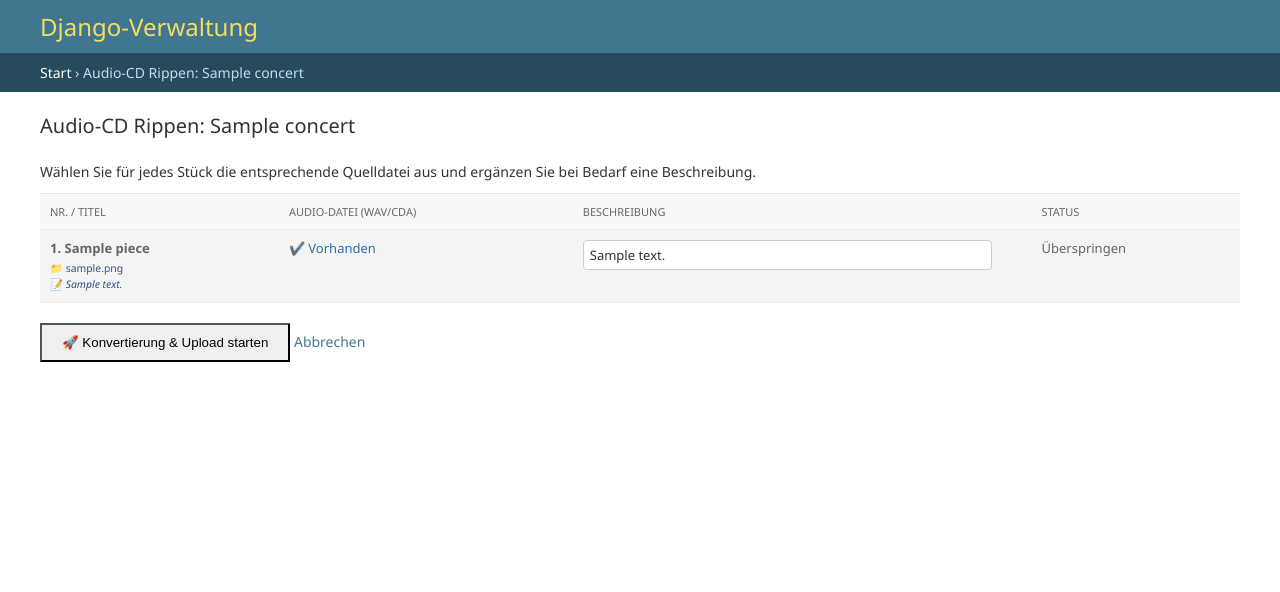
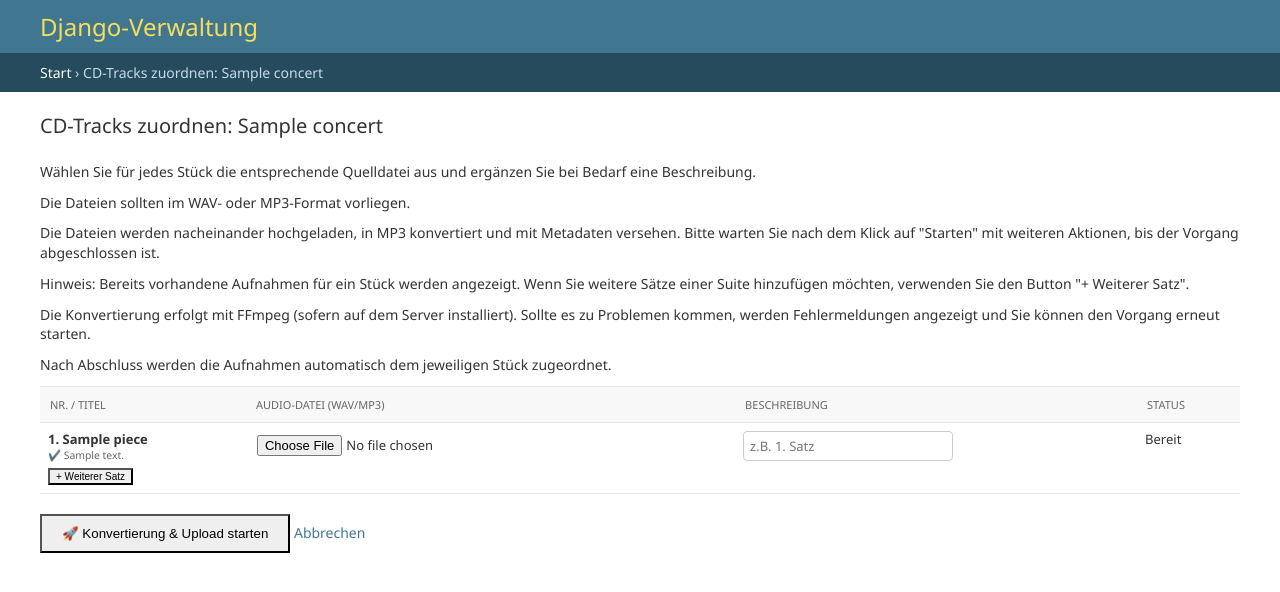
Before and after one commit to tubadour-sw/scorelib, a Django app: page /admin/audio-ripping/1/ in a window 1280 px wide. Shown: the top 592 px of the page. Run offline with Django 5.2, Linux system fonts and the light colour scheme; a user stored in the database is signed in; tables that the repository leaves empty hold one stand-in row (values such as "Sample post").

Commit message:
improve uploading of audio recordings and unify previous uploading feature

```diff
--- a/scorelib/views.py
+++ b/scorelib/views.py
@@ -34,6 +34,7 @@ from django.http import FileResponse, JsonResponse
 from django.contrib.auth.models import User
 from django.utils.text import slugify
 from django.views.decorators.http import require_POST
+from django.conf import settings
 
 
 # Importiere deine Modelle
@@ -968,100 +969,62 @@ def merge_cluster_confirm(request, model_name):
     return render(request, 'admin/merge_cluster_confirm.html', context)
 
 
+@require_POST
 @login_required
-@require_POST
 def process_single_audio(request):
-    from .models import SiteSettings, Piece, Concert, AudioRecording
-    import subprocess
-    import os
-    from django.conf import settings
+    try:
+        piece_id = request.POST.get('piece_id')
+        concert_id = request.POST.get('concert_id')
+        description = request.POST.get('description', '')
+        audio_file = request.FILES.get('audio_file')
 
-    site_settings = SiteSettings.objects.first()
-    if not site_settings or not site_settings.audio_ripping_enabled:
-        return JsonResponse({'error': 'Feature deaktiviert'}, status=403)
+        piece = get_object_or_404(Piece, pk=piece_id)
+        concert = get_object_or_404(Concert, pk=concert_id)
 
-    piece_id = request.POST.get('piece_id')
-    concert_id = request.POST.get('concert_id')
-    order_num = request.POST.get('order_num', '')
-    description = request.POST.get('description', '')
-    audio_file = request.FILES.get('file')
+        # step 1: store uploaded file temporarily
+        temp_filename = f"rip_T{piece_id}_{audio_file.name}"
+        temp_dir = os.path.join(settings.MEDIA_ROOT, 'temp')
+        os.makedirs(temp_dir, exist_ok=True)
+        temp_path = os.path.join(temp_dir, temp_filename)
 
-    piece = get_object_or_404(Piece, pk=piece_id)
-    concert = get_object_or_404(Concert, pk=concert_id)
-
-    upload_subfolder = 'concerts/audio'
-    safe_piece = "".join(x for x in piece.title if x.isalnum() or x in "._- ")
-    safe_concert = "".join(x for x in concert.title if x.isalnum() or x in "._- ")
-    output_name = f"{safe_concert}_{safe_piece}__c{concert.id}_p{piece.id}.mp3".replace(' ', '_')
-    output_rel_path = os.path.join(upload_subfolder, output_name)
-    output_full_path = os.path.join(settings.MEDIA_ROOT, output_rel_path)
-
-    # Temporärer Pfad für die Rohdatei
-    temp_path = os.path.join(settings.MEDIA_ROOT, 'temp', f"rip_{audio_file.name}")
-
-    # Verzeichnisse sicherstellen
-    os.makedirs(os.path.dirname(temp_path), exist_ok=True)
-    os.makedirs(os.path.dirname(output_full_path), exist_ok=True)
-
-    try:
-        # 1. Originaldatei (WAV/CDA) temporär speichern
         with open(temp_path, 'wb+') as f:
             for chunk in audio_file.chunks():
                 f.write(chunk)
 
-        # 2. ffmpeg Aufruf mit allen Metadaten (inkl. Kommentar)
-        cmd = [
-            'ffmpeg', '-threads', '1', '-i', temp_path,
-            '-codec:a', 'libmp3lame', '-qscale:a', '6', # Gute Kompression
-            '-metadata', f'title={piece.title}',
-            '-metadata', f'artist={site_settings.band_name}',
-            '-metadata', f'album={concert.title}',
-            '-metadata', f'date={concert.date.year if concert.date else ""}',
-            '-metadata', f'track={order_num}',
-            '-metadata', f'comment={description}', # Beschreibung in MP3-Tag
-            output_full_path, '-y'
-        ]
-
-        subprocess.run(cmd, check=True, capture_output=True)
-
-        # 3. Datenbank-Eintrag erstellen oder aktualisieren
-        recording, created = AudioRecording.objects.update_or_create(
+        # step 2: create or update AudioRecording entry with temp file path
+        recording = AudioRecording.objects.create(
             piece=piece,
             concert=concert,
-            defaults={
-                'audio_file': output_rel_path,
-                'description': description
-            }
+            description=description,
+            audio_file=os.path.join('temp', temp_filename)
         )
+
+        # step 3: process the file (e.g. convert to mp3, add metadata)
+        # and move to final location. This will be done by the signaling mechanism
+        # so we only need to report success.
 
         return JsonResponse({'status': 'success', 'piece': piece.title})
 
     except Exception as e:
+        import traceback
+        print(traceback.format_exc())
         return JsonResponse({'status': 'error', 'message': str(e)}, status=500)
-    finally:
-        if os.path.exists(temp_path):
-            os.remove(temp_path)
-
-# views.py
 
 @login_required
 def audio_ripping_page(request, concert_id):
     """Display the audio ripping interface for a specific concert, showing all pieces in the program."""
     concert = get_object_or_404(Concert, pk=concert_id)
-    # we want to show all pieces in the concert's program, sorted by their order in the program
     program_items = ProgramItem.objects.filter(concert=concert).order_by('order')
 
-    recordings = AudioRecording.objects.filter(concert=concert)
-    rec_mapping = {rec.piece_id: rec for rec in recordings}
-
-    # attach existing recordings to program items if they exist, for display in the template
+    # load all existing recordings for this concert in one query and map them by piece ID for easy access
     for item in program_items:
-        item.existing_recording = rec_mapping.get(item.piece.id)
+        item.existing_recordings = AudioRecording.objects.filter(
+            concert=concert, piece=item.piece
+        )
 
     context = {
         'concert': concert,
         'program_items': program_items,
-        'title': f'Audio-CD Rippen: {concert.title}'
+        'title': f'CD-Tracks zuordnen: {concert.title}'
     }
-
     return render(request, 'admin/audio_ripping.html', context)
--- a/templates/admin/audio_ripping.html
+++ b/templates/admin/audio_ripping.html
@@ -2,57 +2,40 @@
 {% block content %}
 <div id="content-main">
     <p>Wählen Sie für jedes Stück die entsprechende Quelldatei aus und ergänzen Sie bei Bedarf eine Beschreibung.</p>
+    <p>Die Dateien sollten im WAV- oder MP3-Format vorliegen.</p>
+    <p>Die Dateien werden nacheinander hochgeladen, in MP3 konvertiert und mit Metadaten versehen. Bitte warten Sie nach dem Klick auf "Starten" mit weiteren Aktionen, bis der Vorgang abgeschlossen ist.</p>
+    <p>Hinweis: Bereits vorhandene Aufnahmen für ein Stück werden angezeigt. Wenn Sie weitere Sätze einer Suite hinzufügen möchten, verwenden Sie den Button "+ Weiterer Satz".</p>
+    <p>Die Konvertierung erfolgt mit FFmpeg (sofern auf dem Server installiert). Sollte es zu Problemen kommen, werden Fehlermeldungen angezeigt und Sie können den Vorgang erneut starten.</p>
+    <p>Nach Abschluss werden die Aufnahmen automatisch dem jeweiligen Stück zugeordnet.
+    </p>
 
     <div class="module">
         <table style="width: 100%; border-collapse: collapse;">
             <thead>
                 <tr style="text-align: left; background: #f8f8f8;">
                     <th style="padding: 10px;">Nr. / Titel</th>
-                    <th style="padding: 10px;">Audio-Datei (WAV/CDA)</th>
+                    <th style="padding: 10px;">Audio-Datei (WAV/MP3)</th>
                     <th style="padding: 10px;">Beschreibung</th>
                     <th style="padding: 10px;">Status</th>
                 </tr>
             </thead>
             <tbody>
                 {% for item in program_items %}
-                    <tr id="row-{{ item.piece.id }}"
-                        class="{% if item.existing_recording %}is-existing{% endif %}"
-                        style="border-bottom: 1px solid #eee; {% if item.existing_recording %}background-color: #f4f4f4; color: #666;{% endif %}">
-
-                        <td style="padding: 10px;">
+                    <tr id="row-{{ item.piece.id }}">
+                        <td>
                             <strong>{{ item.order }}. {{ item.piece.title }}</strong>
-                            {% if item.existing_recording %}
-                                <div style="font-size: 0.8em; color: #2c5282; margin-top: 4px;">
-                                    📁 {{ item.existing_recording.audio_file.name }}<br>
-                                    📝 <em>{{ item.existing_recording.description|default:"Keine Beschreibung" }}</em>
-                                </div>
-                            {% endif %}
+                            <div class="existing-list" style="font-size: 0.8em; color: #666;">
+                                {% for rec in item.existing_recordings.all %}
+                                    <div>✔ {{ rec.description|default:"Aufnahme" }}</div>
+                                {% endfor %}
+                            </div>
+                            <button type="button" onclick="addSuiteRow('{{ item.piece.id }}')" style="margin-top:5px; font-size:10px;">+ Weiterer Satz</button>
                         </td>
-
-                        <td style="padding: 10px;">
-                            {% if item.existing_recording %}
-                                <span style="color: #2b6cb0;">✔ Vorhanden</span>
-                                <input type="file" class="audio-input" style="display:none;" data-piece-id="{{ item.piece.id }}">
-                            {% else %}
-                                <input type="file" class="audio-input"
-                                    data-piece-id="{{ item.piece.id }}"
-                                    data-order="{{ item.order }}"
-                                    accept=".wav,.mp3">
-                            {% endif %}
-                        </td>
-
-                        <td style="padding: 10px;">
-                            <input type="text" class="description-input"
-                                value="{{ item.existing_recording.description|default:'' }}"
-                                {% if item.existing_recording %}disabled{% endif %}
-                                style="width: 90%;">
-                        </td>
-
-                        <td class="status-cell" style="padding: 10px;">
-                            {% if item.existing_recording %}Überspringen{% else %}Wartet...{% endif %}
-                        </td>
+                        <td><input type="file" class="audio-input" data-piece-id="{{ item.piece.id }}"></td>
+                        <td><input type="text" class="description-input" placeholder="z.B. 1. Satz"></td>
+                        <td class="status-cell">Bereit</td>
                     </tr>
-                {% endfor %}
+                    {% endfor %}
             </tbody>
         </table>
 
@@ -88,7 +71,7 @@ document.getElementById('start-btn').onclick = async function() {
         row.style.backgroundColor = "#fff9e6";
 
         const formData = new FormData();
-        formData.append('file', input.files[0]);
+        formData.append('audio_file', input.files[0]);
         formData.append('piece_id', input.dataset.pieceId);
         formData.append('concert_id', "{{ concert.id }}");
         formData.append('order_num', input.dataset.order);
@@ -134,5 +117,18 @@ document.getElementById('start-btn').onclick = async function() {
     btn.classList.remove('default');
     alert("Der Vorgang wurde abgeschlossen.");
 };
+
+// Function to add a new row for additional movements/sätze of a piece (suite support)
+function addSuiteRow(pieceId) {
+    const originalRow = document.querySelector(`#row-${pieceId}`);
+    const newRow = originalRow.cloneNode(true);
+    newRow.id = ""; // remove id to avoid duplicates
+    newRow.querySelector('.audio-input').value = "";
+    newRow.querySelector('.description-input').value = "";
+    newRow.querySelector('.status-cell').innerHTML = "Bereit (Zusatz)";
+    newRow.querySelector('.existing-list').innerHTML = ""; //empty existing recordings for new row
+    originalRow.parentNode.insertBefore(newRow, originalRow.nextSibling);
+}
+
 </script>
 {% endblock %}
```
Also changed, not shown: scorelib/signals.py (+14 -7 lines), scorelib/utils.py (+77 -1 lines).
